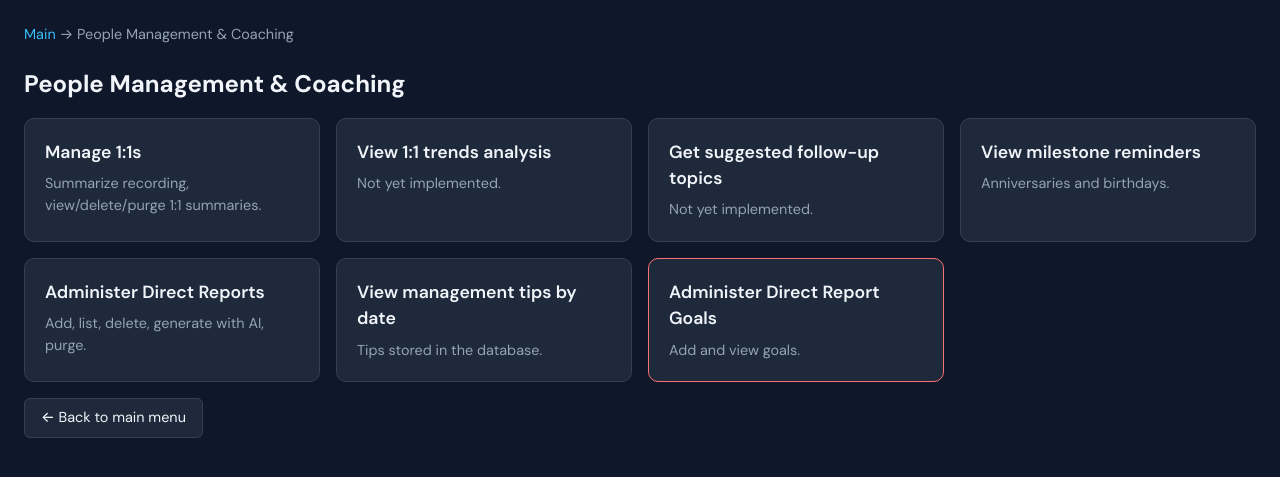
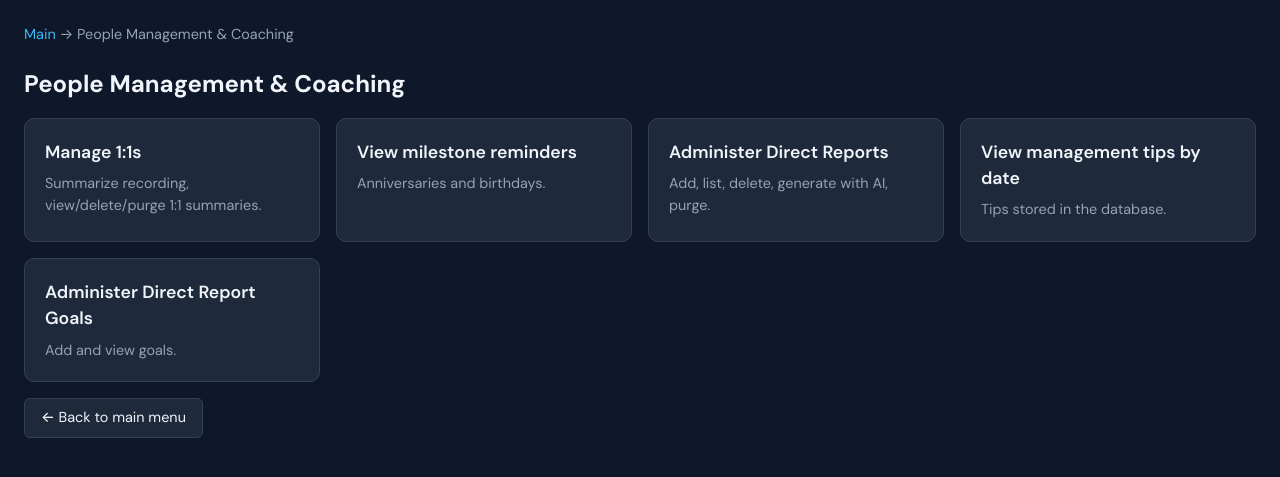
Before and after one commit to bforsberg-uvu/WingmanEM, a Python web app: template templates/people.html in a window 1280 px wide. Shown: the part 155-632 px from the top of the page. Run offline with Jinja, Linux system fonts and the light colour scheme; the template is opened without the code that fills it, so the values that code supplies are empty.

Commit message:
Clean up menu cards by removing placeholder entries.
Remove not-yet-implemented items from Project and People menus, and keep the main menu card styling consistent.

Made-with: Cursor

```diff
--- a/templates/main.html
+++ b/templates/main.html
@@ -14,7 +14,7 @@
         <p>Input project spec, sync to Jira, ask about status.</p>
       </a>
     </div>
-    <div class="card card-accent">
+    <div class="card">
       <a href="{{ url_for('people_menu') }}">
         <h2>People Management & Coaching</h2>
         <p>1:1s, direct reports, milestones, management tips.</p>
--- a/templates/people.html
+++ b/templates/people.html
@@ -13,14 +13,6 @@
         <h2>Manage 1:1s</h2>
         <p>Summarize recording, view/delete/purge 1:1 summaries.</p>
       </a>
-    </div>
-    <div class="card">
-      <h3>View 1:1 trends analysis</h3>
-      <p>Not yet implemented.</p>
-    </div>
-    <div class="card">
-      <h3>Get suggested follow-up topics</h3>
-      <p>Not yet implemented.</p>
     </div>
     <div class="card">
       <a href="{{ url_for('milestones') }}">
@@ -40,7 +32,7 @@
         <p>Tips stored in the database.</p>
       </a>
     </div>
-    <div class="card card-accent">
+    <div class="card">
       <a href="{{ url_for('goals_admin') }}">
         <h2>Administer Direct Report Goals</h2>
         <p>Add and view goals.</p>
--- a/templates/project.html
+++ b/templates/project.html
@@ -13,10 +13,6 @@
       <p>Get structured breakdown (placeholder).</p>
     </div>
     <div class="card">
-      <h3>Sync breakdown to Jira</h3>
-      <p>Not yet implemented.</p>
-    </div>
-    <div class="card">
       <h3>Ask about project status</h3>
       <p>Natural language (placeholder).</p>
     </div>
```
